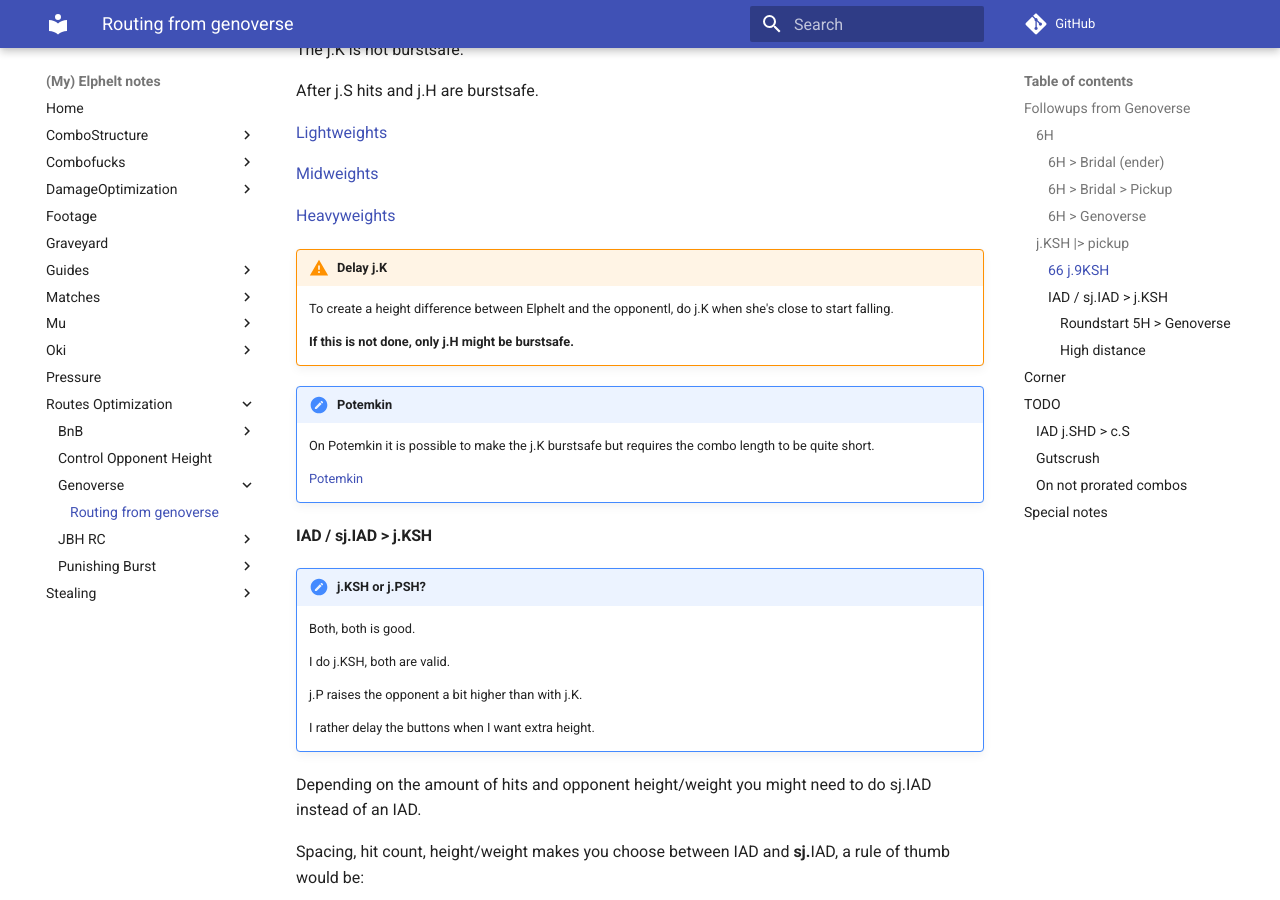
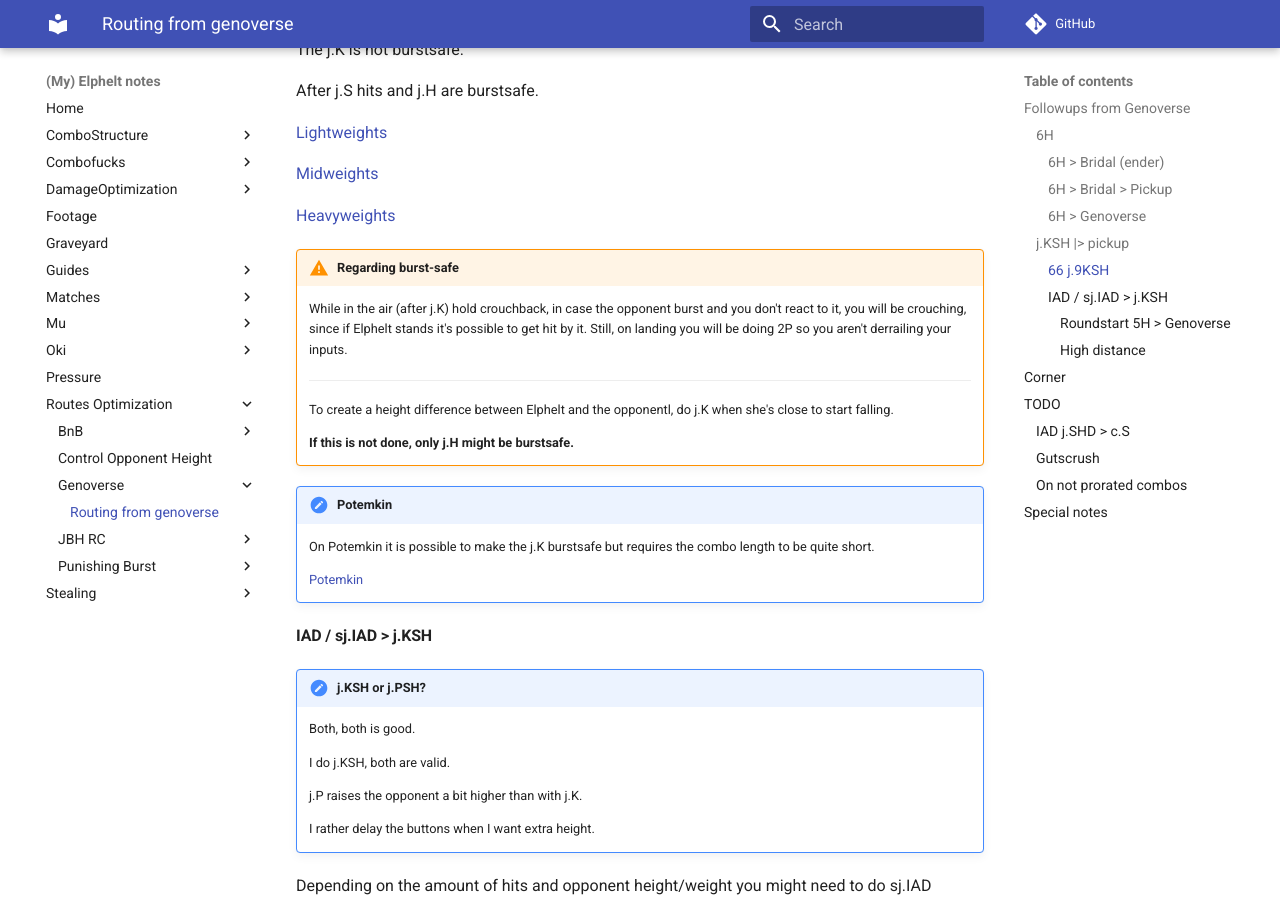
Before and after one commit to OriolFilter/Elphelt, an MkDocs documentation site: the page built from docs/Routes_Optimization/Genoverse/Routing_from_genoverse.md, in a window 1280 px wide and 900 px high, scrolled down 1565 px. Built offline with MkDocs 1.6.1 and Material for MkDocs 9.7.7, drawn with Linux system fonts in a browser that asks for light colours; comment, search, counter and statistics services are not loaded.

Commit message:
added text

```diff
--- a/docs/Routes_Optimization/Genoverse/Routing_from_genoverse.md
+++ b/docs/Routes_Optimization/Genoverse/Routing_from_genoverse.md
@@ -70,7 +70,11 @@ After j.S hits and j.H are burstsafe.
 [Heavyweights](https://youtu.be/2LetmAthhIk)
 
 
-!!! Warning "Delay j.K"
+!!! Warning "Regarding burst-safe"
+
+    While in the air (after j.K) hold crouchback, in case the opponent burst and you don't react to it, you will be crouching, since if Elphelt stands it's possible to get hit by it. Still, on landing you will be doing 2P so you aren't derrailing your inputs.
+
+    ---
 
     To create a height difference between Elphelt and the opponentl, do j.K when she's close to start falling.
 
```
